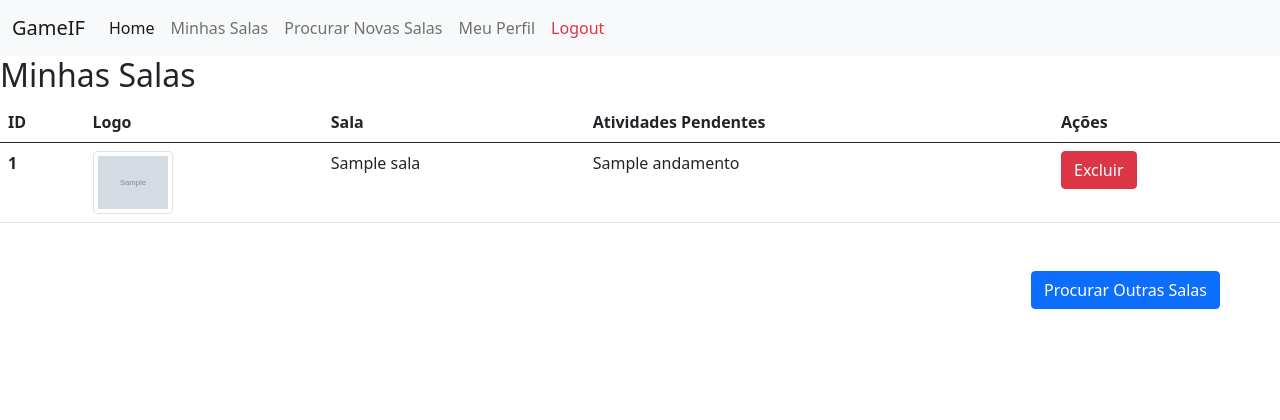
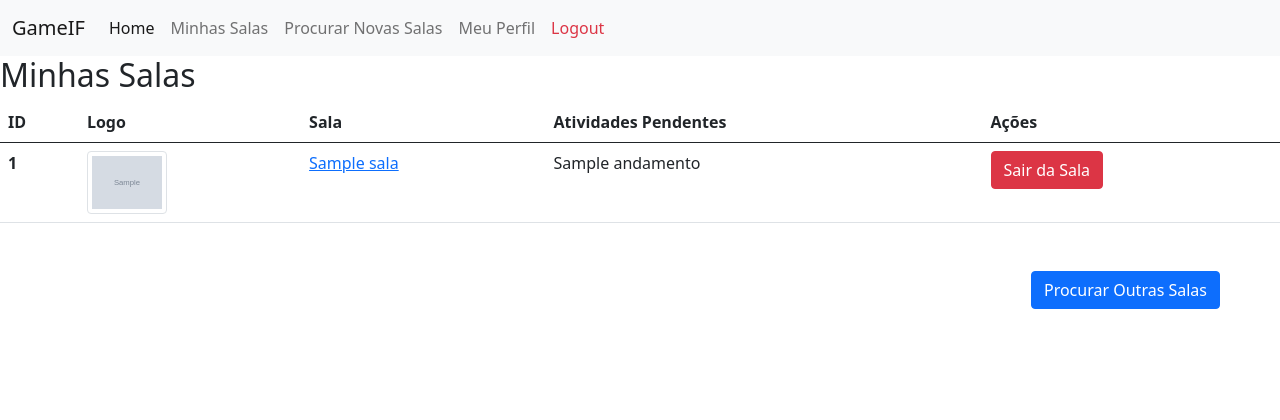
Before and after one commit to dev-ekleorf/GameIF_Flask, a Flask app: template usuarios/templates/principal_aluno.html in a window 1280 px wide. Shown: the top 420 px of the page. Run offline with Flask 2, Linux system fonts and the light colour scheme; the template is opened without the code that fills it: most values are stand-ins (such as "Sample title", 1, 10 or a date in 2020); grey boxes marked "Sample" are stand-in pictures; some libraries are stand-ins or nearby versions.

Commit message:
Telas para Salas 06/10/2022

```diff
--- a/app.py
+++ b/app.py
@@ -2,8 +2,10 @@ from flask import *
 from flask import blueprints
 from DAO.UsuarioDAO import UsuarioDAO
 from usuarios import usuarios
+from salas import salas
 
 app = Flask(__name__)
+app.secret_key=b'gifkey#635jk8927'
 
 import firebase_admin
 from firebase_admin import credentials, firestore, initialize_app
@@ -13,6 +15,7 @@ firebase_admin.initialize_app(cred)
 db = firestore.client()
 
 app.register_blueprint(usuarios,url_prefix='/usuarios')
+app.register_blueprint(salas,url_prefix='/salas')
 
 
 @app.route("/")
--- a/usuarios/__init__.py
+++ b/usuarios/__init__.py
@@ -3,8 +3,6 @@ from flask import Blueprint
 from flask import render_template,redirect, url_for, request, session,send_from_directory,jsonify
 
 from Model.Sala import Sala
-
-
 
 usuarios = Blueprint('usuarios', __name__,
                         template_folder='templates', static_folder='static')
@@ -20,12 +18,14 @@ def login():
     print("Login: "+login)
 
     if(login == "Raquel"):
+        session['usuarioLogado'] = 1
         return render_template("principal_professor.html")
     elif(login == "Erik"):
         sala = Sala(1,"teste","19112021013321_51yHBMzxszL._AC_SY445_.jpg","","")
         arraySalas = []
         arraySalas.append(sala)
         print(sala.getNome())
+        session['usuarioLogado'] = 2
         return render_template("principal_aluno.html",arraySalas = arraySalas)
     else:
         return redirect("/")
--- a/usuarios/templates/principal_aluno.html
+++ b/usuarios/templates/principal_aluno.html
@@ -33,18 +33,19 @@ Principal
             {% for sala in arraySalas %}
 
             <tr>
-                <th scope="row">{{ sala.getId() }}</th>
+                <th scope="row" onclick="alert('teste')">{{ sala.getId() }}</th>
 
                 <td>
 
                     <img src="{{url_for('logos',nome_arquivo=sala.getLogo())}}" class="img-thumbnail"
-                        style="max-width: 80px; max-width: 80px;" alt="...">
+                        style="max-width: 80px; max-width: 80px;" alt="Logo da sala." onclick="alert('teste')">
 
                 </td>
-                <td>{{sala.getNome()}}</td>
+                <td><a href="{{ url_for('salas.carregar_sala',id = sala.getId()) }}">{{sala.getNome()}}</a></td>
                 <td>{{sala.andamento}}</td>
+                </div>
                 <td>
-                    <a class="btn btn-danger" href="/salas/desfazerCadastro/{{sala.id}}">Excluir</a>
+                    <a class="btn btn-danger" href="/salas/desfazerCadastro/{{sala.id}}">Sair da Sala</a>
                 </td>
 
             </tr>
```
Also changed, not shown: salas/__init__.py (added, +14 -0 lines).
